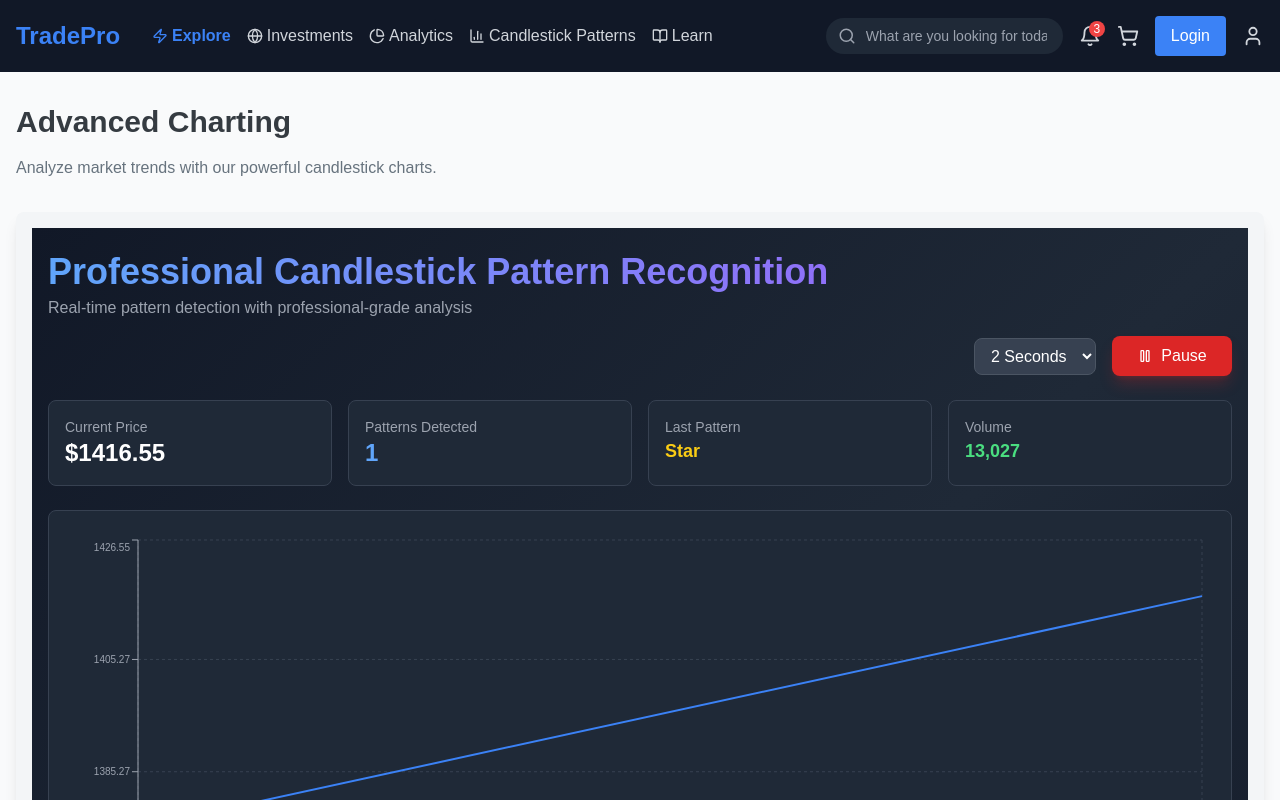
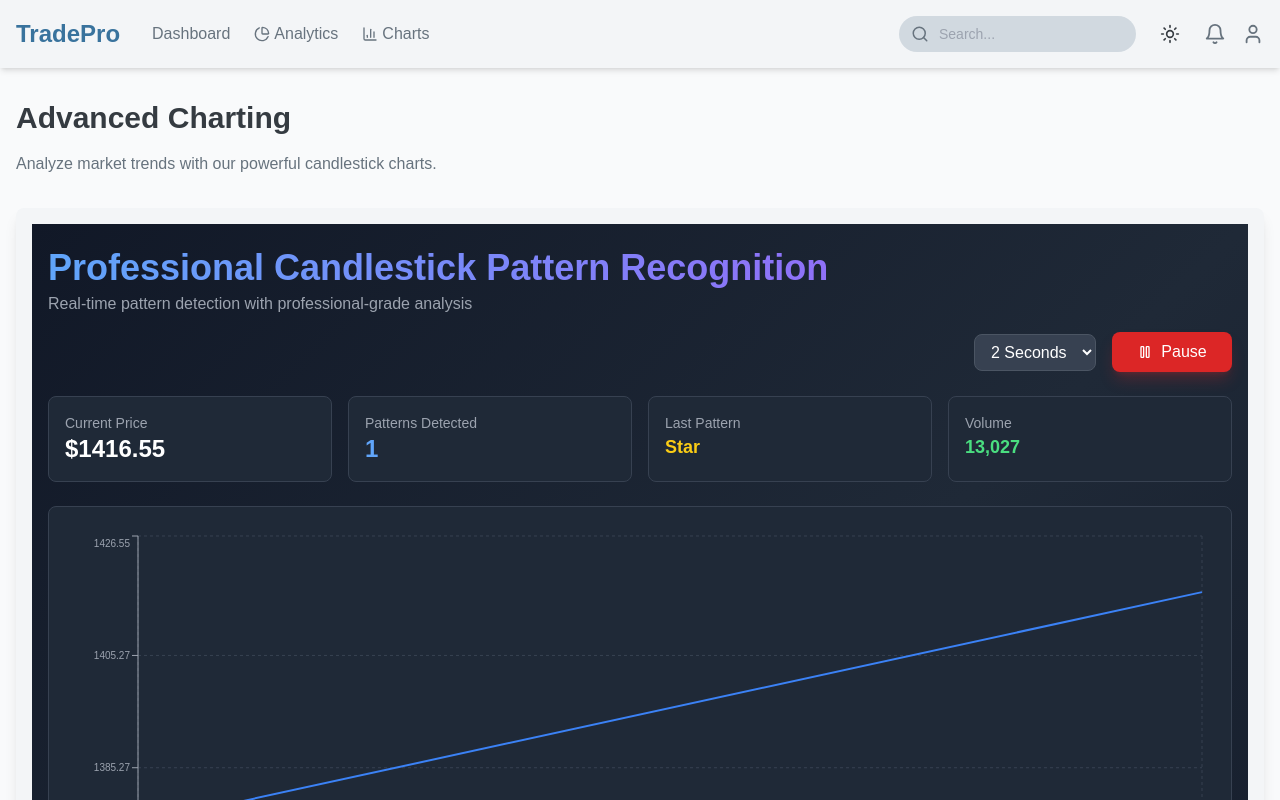
Before and after one commit to YashPalav-26/TradePro, a Next.js app: page /candlestick-chart in a window 1280 px wide. Shown: the top 800 px of the page. Built offline with nearby package versions, Linux system fonts and the light colour scheme.

Commit message:
improved the header design

```diff
--- a/src/components/Header.tsx
+++ b/src/components/Header.tsx
@@ -1,211 +1,135 @@
-"use client";
-
-import { useState, useEffect } from "react";
-import { useRouter } from "next/navigation";
-import { motion, AnimatePresence } from "framer-motion";
+'use client';
+import { useState, useEffect } from 'react';
+import { useRouter } from 'next/navigation';
+import { motion, AnimatePresence } from 'framer-motion';
 import {
   Search,
   Bell,
-  ShoppingCart,
   User,
-  Zap,
-  Globe,
-  BookOpen,
   Menu,
   X,
   PieChart,
   BarChart3,
-} from "lucide-react";
+  Sun,
+  Moon,
+} from 'lucide-react';
+import { useTheme } from 'next-themes';
 
 const Header = () => {
   const [isMenuOpen, setIsMenuOpen] = useState(false);
-  const [user] = useState<{ username: string } | null>(null); // Removed setUser since it's not used
-  const notifications = 3;
+  const { theme, setTheme } = useTheme();
+  const [mounted, setMounted] = useState(false);
   const router = useRouter();
 
-  // State to manage client-side readiness and actual window width
-  const [isClient, setIsClient] = useState(false);
-  const [currentWindowWidth, setCurrentWindowWidth] = useState(0); // Initialize with 0 or a non-colliding value
+  useEffect(() => {
+    setMounted(true);
+  }, []);
 
-  useEffect(() => {
-    // This effect runs only on the client, after the initial render
-    setIsClient(true);
-    setCurrentWindowWidth(window.innerWidth); // Get actual window width
+  const renderThemeChanger = () => {
+    if (!mounted) return null;
 
-    const handleResize = () => {
-      setCurrentWindowWidth(window.innerWidth);
-    };
-
-    window.addEventListener("resize", handleResize);
-    return () => {
-      window.removeEventListener("resize", handleResize);
-    };
-  }, []); // Empty dependency array ensures this runs once on mount and cleans up
-
-  // Determine icon size:
-  // For SSR and initial client render (before isClient is true), use a consistent default.
-  // After client mounts, use the actual currentWindowWidth.
-  const getDynamicIconSize = () => {
-    if (!isClient) {
-      // This is the size the server will render with (and client initially).
-      // Choose a default that makes sense, e.g., the larger size or a common desktop size.
-      // Let's assume desktop (lg screens) would show size 16 initially.
-      // Or, if your lg:block means it's hidden on server for small screens, this logic might be simpler.
-      // For simplicity here, let's assume server renders as if it's a wider screen.
-      return 16; // Or 20, pick one consistent default for SSR
-    }
-    // Now on client, use the responsive logic
-    return currentWindowWidth < 768 ? 20 : 16;
+    return (
+      <button
+        className="p-2 rounded-md hover:bg-accent"
+        onClick={() => setTheme(theme === 'light' ? 'dark' : 'light')}
+      >
+        {theme === 'light' ? <Moon size={20} /> : <Sun size={20} />}
+      </button>
+    );
   };
 
-  const desktopIconSize = getDynamicIconSize();
-  const mobileIconSize = 20; // Usually fixed for mobile menu
-
   return (
-    <motion.header className="flex justify-between items-center p-4 bg-gray-900 text-white w-full">
-      {/* Left Navigation */}
+    <motion.header className="flex justify-between items-center p-4 bg-card text-foreground w-full shadow-md">
       <div className="flex items-center space-x-4 md:space-x-8">
         <motion.span
-          onClick={() => router.push("/")}
-          className="text-xl md:text-2xl font-bold text-blue-500 cursor-pointer"
+          onClick={() => router.push('/')}
+          className="text-xl md:text-2xl font-bold text-primary cursor-pointer"
           whileHover={{ scale: 1.05 }}
           whileTap={{ scale: 0.95 }}
         >
           TradePro
         </motion.span>
-        {/* Desktop Navigation */}
         <nav className="hidden lg:block">
-          <ul className="flex space-x-4">
+          <ul className="flex space-x-6">
             <li>
               <a
-                href="/"
-                className="text-blue-500 font-semibold flex items-center"
+                href="/dashboard"
+                className="text-muted-foreground hover:text-primary transition-colors flex items-center"
               >
-                <Zap className="mr-1" size={desktopIconSize} /> Explore
-              </a>
-            </li>
-            <li>
-              <a
-                href="/"
-                className="text-gray-300 hover:text-blue-500 transition-colors flex items-center"
-              >
-                <Globe className="mr-1" size={desktopIconSize} /> Investments
+                Dashboard
               </a>
             </li>
             <li>
               <a
                 href="/dataanalytics"
-                className="text-gray-300 hover:text-blue-500 transition-colors flex items-center"
+                className="text-muted-foreground hover:text-primary transition-colors flex items-center"
               >
-                <PieChart className="mr-1" size={desktopIconSize} /> Analytics
+                <PieChart className="mr-1" size={16} /> Analytics
               </a>
             </li>
             <li>
               <a
                 href="/candlestick-chart"
-                className="text-gray-300 hover:text-blue-500 transition-colors flex items-center"
+                className="text-muted-foreground hover:text-primary transition-colors flex items-center"
               >
-                <BarChart3 className="mr-1" size={desktopIconSize} />{" "}
-                Candlestick Patterns
-              </a>
-            </li>
-            <li>
-              <a
-                href="/"
-                className="text-gray-300 hover:text-blue-500 transition-colors flex items-center"
-              >
-                <BookOpen className="mr-1" size={desktopIconSize} /> Learn
+                <BarChart3 className="mr-1" size={16} /> Charts
               </a>
             </li>
           </ul>
         </nav>
       </div>
 
-      {/* Right Navigation (Search & User Actions) */}
       <div className="hidden lg:flex items-center space-x-4">
         <div className="relative w-full max-w-xs">
           <Search
-            className="absolute left-3 top-1/2 transform -translate-y-1/2 text-gray-400"
+            className="absolute left-3 top-1/2 transform -translate-y-1/2 text-muted-foreground"
             size={18}
-          />{" "}
-          {/* Example fixed size */}
+          />
           <input
             type="text"
-            placeholder="What are you looking for today?"
-            className="w-full pl-10 pr-4 py-2 bg-gray-800 rounded-full text-sm focus:outline-none focus:ring-2 focus:ring-blue-500"
+            placeholder="Search..."
+            className="w-full pl-10 pr-4 py-2 bg-input rounded-full text-sm focus:outline-none focus:ring-2 focus:ring-primary"
           />
         </div>
+        {renderThemeChanger()}
         <motion.div
           className="relative cursor-pointer"
           whileHover={{ scale: 1.1 }}
           whileTap={{ scale: 0.9 }}
         >
           <Bell
-            className="text-gray-300 hover:text-blue-500 transition-colors"
+            className="text-muted-foreground hover:text-primary transition-colors"
             size={22}
-          />{" "}
-          {/* Example fixed size */}
-          {notifications > 0 && (
-            <motion.span
-              className="absolute -top-1 -right-1 bg-red-500 text-white text-xs rounded-full w-4 h-4 flex items-center justify-center"
-              initial={{ scale: 0 }}
-              animate={{ scale: 1 }}
-              transition={{ type: "spring", stiffness: 500, damping: 30 }}
-            >
-              {notifications}
-            </motion.span>
-          )}
+          />
         </motion.div>
         <motion.div whileHover={{ scale: 1.1 }} whileTap={{ scale: 0.9 }}>
-          <ShoppingCart
-            className="text-gray-300 hover:text-blue-500 cursor-pointer transition-colors"
+          <User
+            className="text-muted-foreground hover:text-primary cursor-pointer transition-colors"
             size={22}
-          />{" "}
-          {/* Example fixed size */}
-        </motion.div>
-        {user ? (
-          <span className="text-gray-300">Welcome, {user.username}</span>
-        ) : (
-          <motion.button
-            className="bg-blue-500 hover:bg-blue-400 text-white py-2 px-4 rounded transition"
-            onClick={() => router.push("/login")}
-          >
-            Login
-          </motion.button>
-        )}
-        <motion.div whileHover={{ scale: 1.1 }} whileTap={{ scale: 0.9 }}>
-          <User
-            className="text-gray-300 hover:text-blue-500 cursor-pointer transition-colors"
-            size={22}
-          />{" "}
-          {/* Example fixed size */}
+          />
         </motion.div>
       </div>
 
-      {/* Mobile Menu Button */}
-      <div className="lg:hidden">
+      <div className="lg:hidden flex items-center">
+        {renderThemeChanger()}
         <motion.button
           onClick={() => setIsMenuOpen(!isMenuOpen)}
           whileHover={{ scale: 1.1 }}
           whileTap={{ scale: 0.9 }}
+          className="ml-4"
         >
-          {isMenuOpen ? (
-            <X size={mobileIconSize} />
-          ) : (
-            <Menu size={mobileIconSize} />
-          )}
+          {isMenuOpen ? <X size={24} /> : <Menu size={24} />}
         </motion.button>
       </div>
 
-      {/* Mobile Menu Panel */}
       <AnimatePresence>
         {isMenuOpen && (
           <motion.div
-            initial={{ opacity: 0, x: "100%" }}
+            initial={{ opacity: 0, x: '100%' }}
             animate={{ opacity: 1, x: 0 }}
-            exit={{ opacity: 0, x: "100%" }}
-            transition={{ type: "tween" }}
-            className="fixed top-0 right-0 h-full w-64 bg-gray-800 p-4 z-50"
+            exit={{ opacity: 0, x: '100%' }}
+            transition={{ type: 'tween' }}
+            className="fixed top-0 right-0 h-full w-64 bg-card p-4 z-50 shadow-lg"
           >
             <motion.button
               onClick={() => setIsMenuOpen(false)}
@@ -213,53 +137,34 @@ const Header = () => {
               whileHover={{ scale: 1.1 }}
               whileTap={{ scale: 0.9 }}
             >
-              <X size={mobileIconSize} />
+              <X size={24} />
             </motion.button>
-            <nav className="mt-8">
-              <ul className="space-y-4">
+            <nav className="mt-16">
+              <ul className="space-y-6">
                 <li>
                   <a
-                    href="/"
-                    className="text-blue-500 font-semibold flex items-center"
+                    href="/dashboard"
+                    className="text-muted-foreground hover:text-primary transition-colors flex items-center text-lg"
                   >
-                    <Zap className="mr-2" size={mobileIconSize} /> Explore
-                  </a>
-                </li>
-                <li>
-                  <a
-                    href="/"
-                    className="text-gray-300 hover:text-blue-500 transition-colors flex items-center"
-                  >
-                    <Globe className="mr-2" size={mobileIconSize} /> Investments
+                    Dashboard
                   </a>
                 </li>
                 <li>
                   <a
                     href="/dataanalytics"
-                    className="text-gray-300 hover:text-blue-500 transition-colors flex items-center"
+                    className="text-muted-foreground hover:text-primary transition-colors flex items-center text-lg"
                   >
-                    <PieChart className="mr-2" size={mobileIconSize} />{" "}
-                    Analytics
+                    <PieChart className="mr-2" size={20} /> Analytics
                   </a>
                 </li>
                 <li>
                   <a
                     href="/candlestick-chart"
-                    className="text-gray-300 hover:text-blue-500 transition-colors flex items-center"
+                    className="text-muted-foreground hover:text-primary transition-colors flex items-center text-lg"
                   >
-                    <BarChart3 className="mr-2" size={mobileIconSize} />{" "}
-                    Candlestick Patterns
+                    <BarChart3 className="mr-2" size={20} /> Charts
                   </a>
                 </li>
-                <li>
-                  <a
-                    href="/"
-                    className="text-gray-300 hover:text-blue-500 transition-colors flex items-center"
-                  >
-                    <BookOpen className="mr-2" size={mobileIconSize} /> Learn
-                  </a>
-                </li>
-                {/* Mobile Login/User Info (Add if needed, not shown in original where it caused issues) */}
               </ul>
             </nav>
           </motion.div>
```
